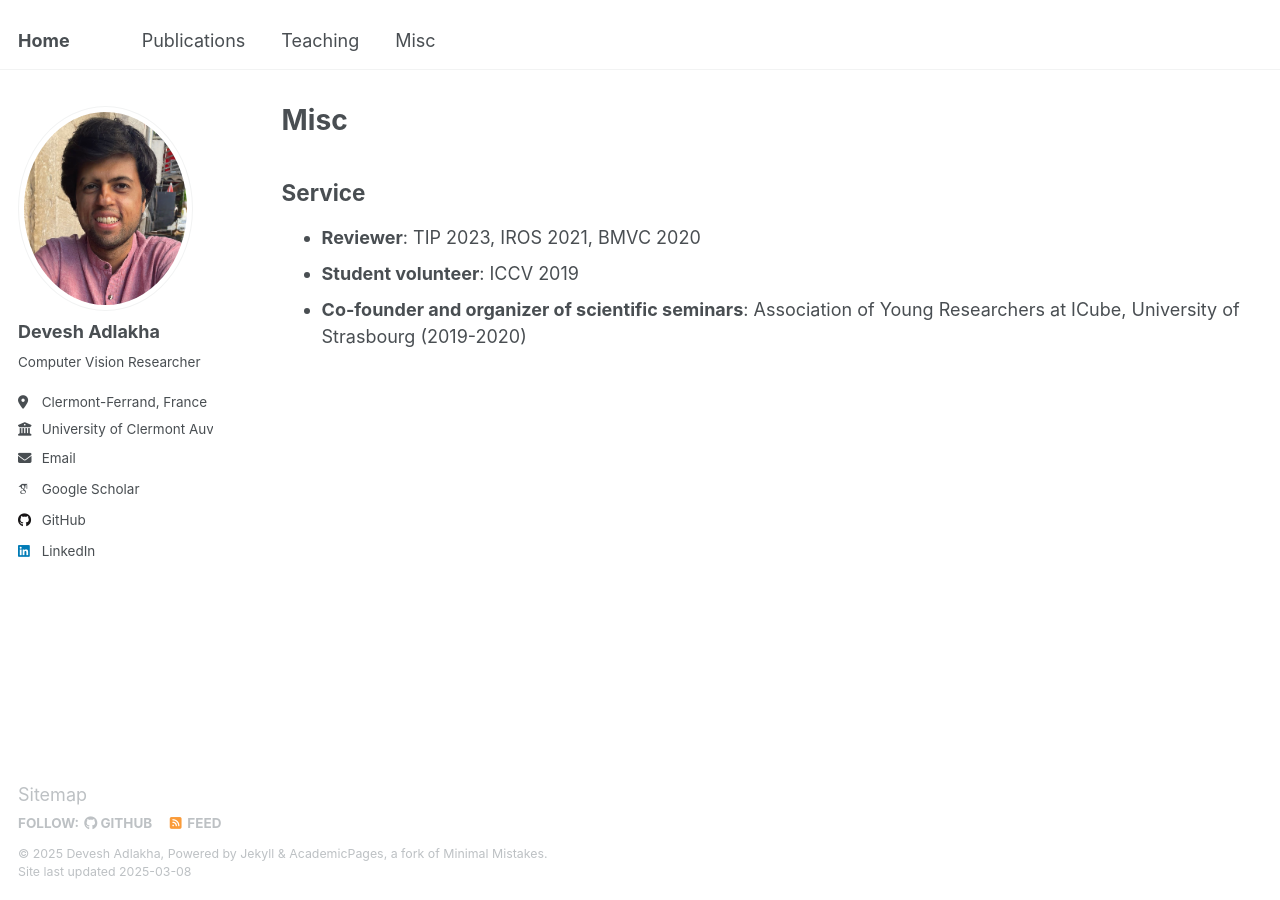
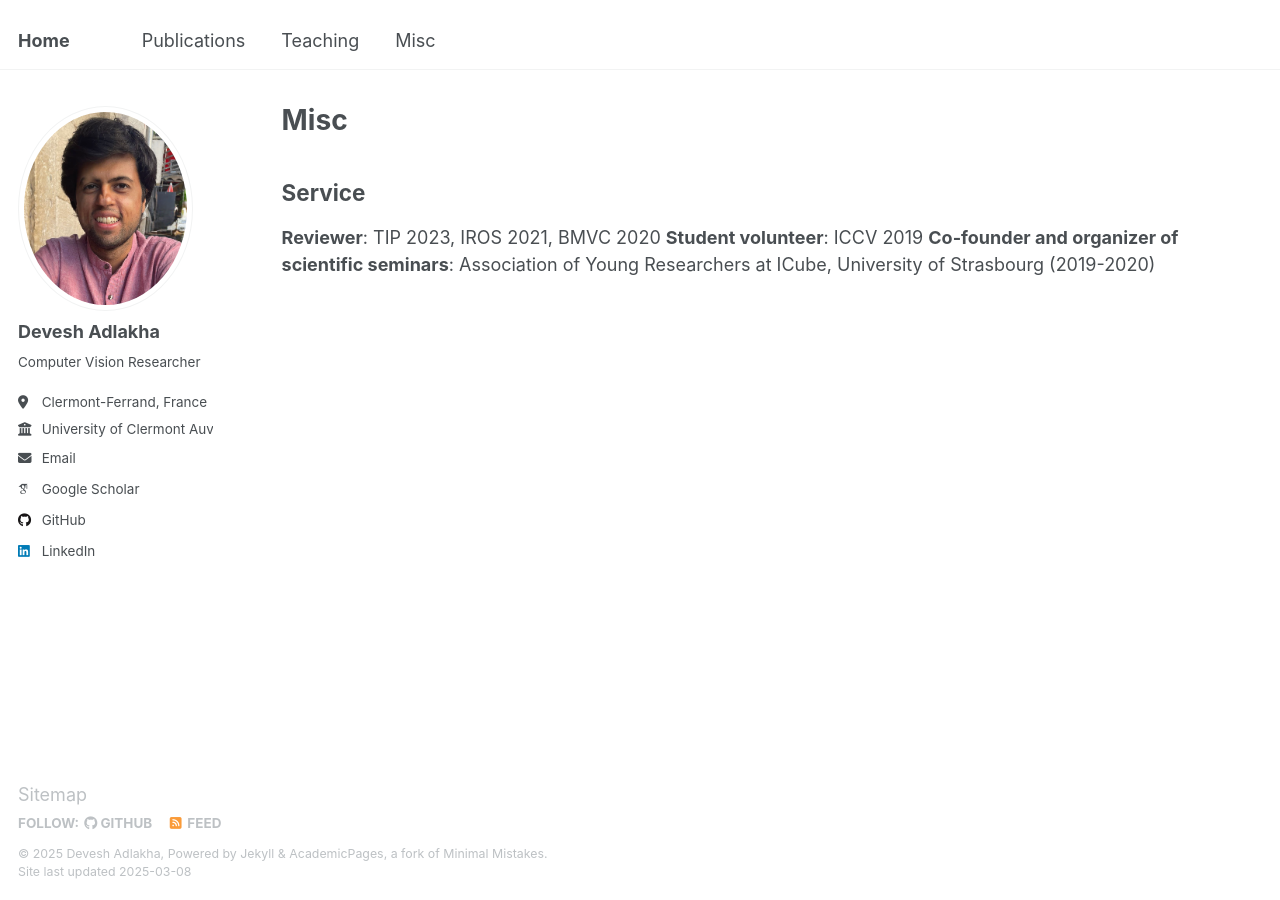
Before and after one commit to devadlakha/devadlakha.github.io, a Jekyll site: the page built from _pages/misc.md, in a window 1280 px wide. Built offline with Jekyll 4.4.1, drawn with Linux system fonts in a browser that asks for light colours; some web fonts are replaced.

```diff
--- a/_pages/misc.md
+++ b/_pages/misc.md
@@ -7,6 +7,6 @@ author_profile: true
 
 ## Service
 
-- **Reviewer**: TIP 2023, IROS 2021, BMVC 2020
-- **Student volunteer**: ICCV 2019
-- **Co-founder and organizer of scientific seminars**: Association of Young Researchers at ICube, University of Strasbourg (2019-2020)
+**Reviewer**: TIP 2023, IROS 2021, BMVC 2020
+**Student volunteer**: ICCV 2019
+**Co-founder and organizer of scientific seminars**: Association of Young Researchers at ICube, University of Strasbourg (2019-2020)
```
